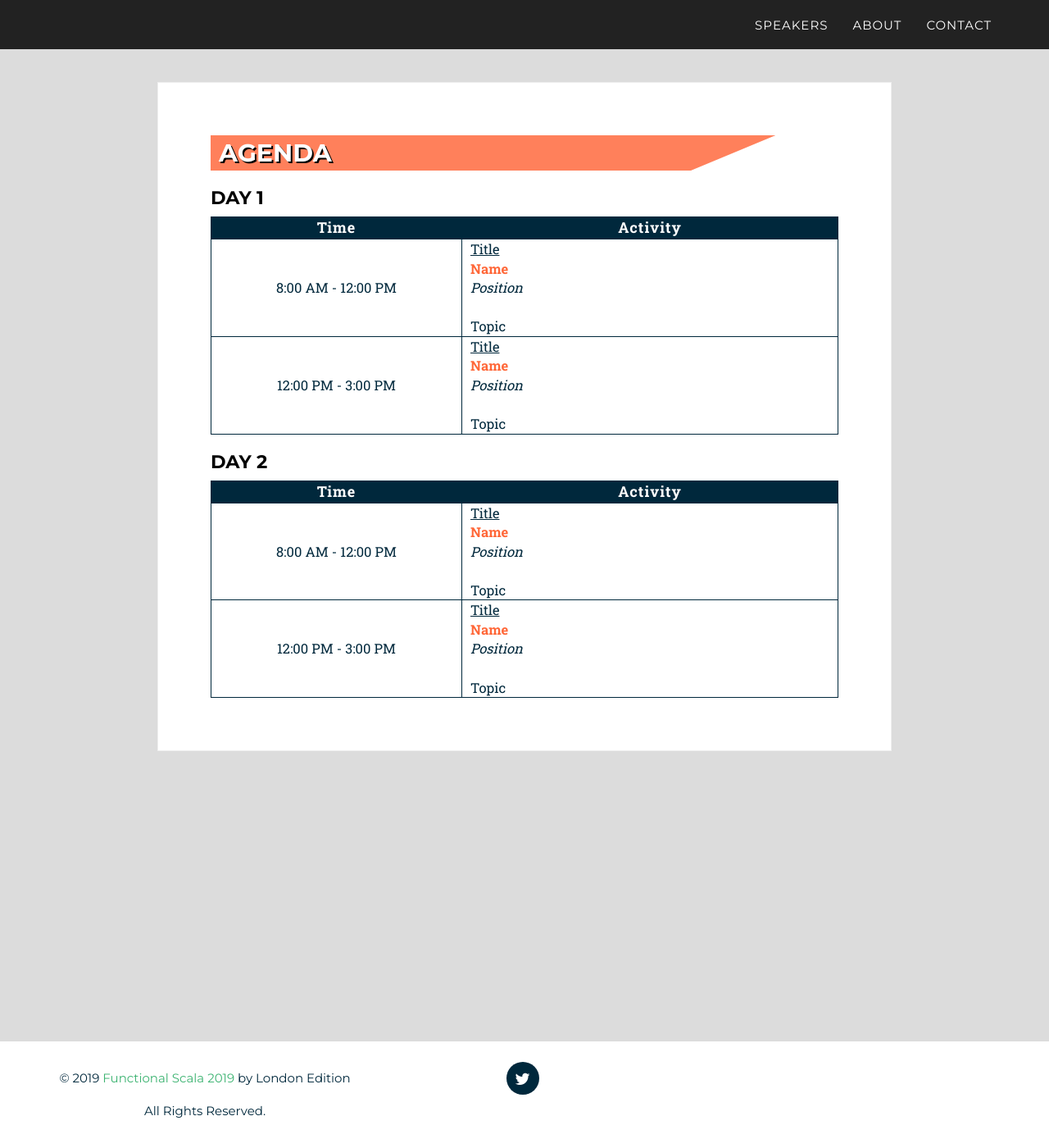
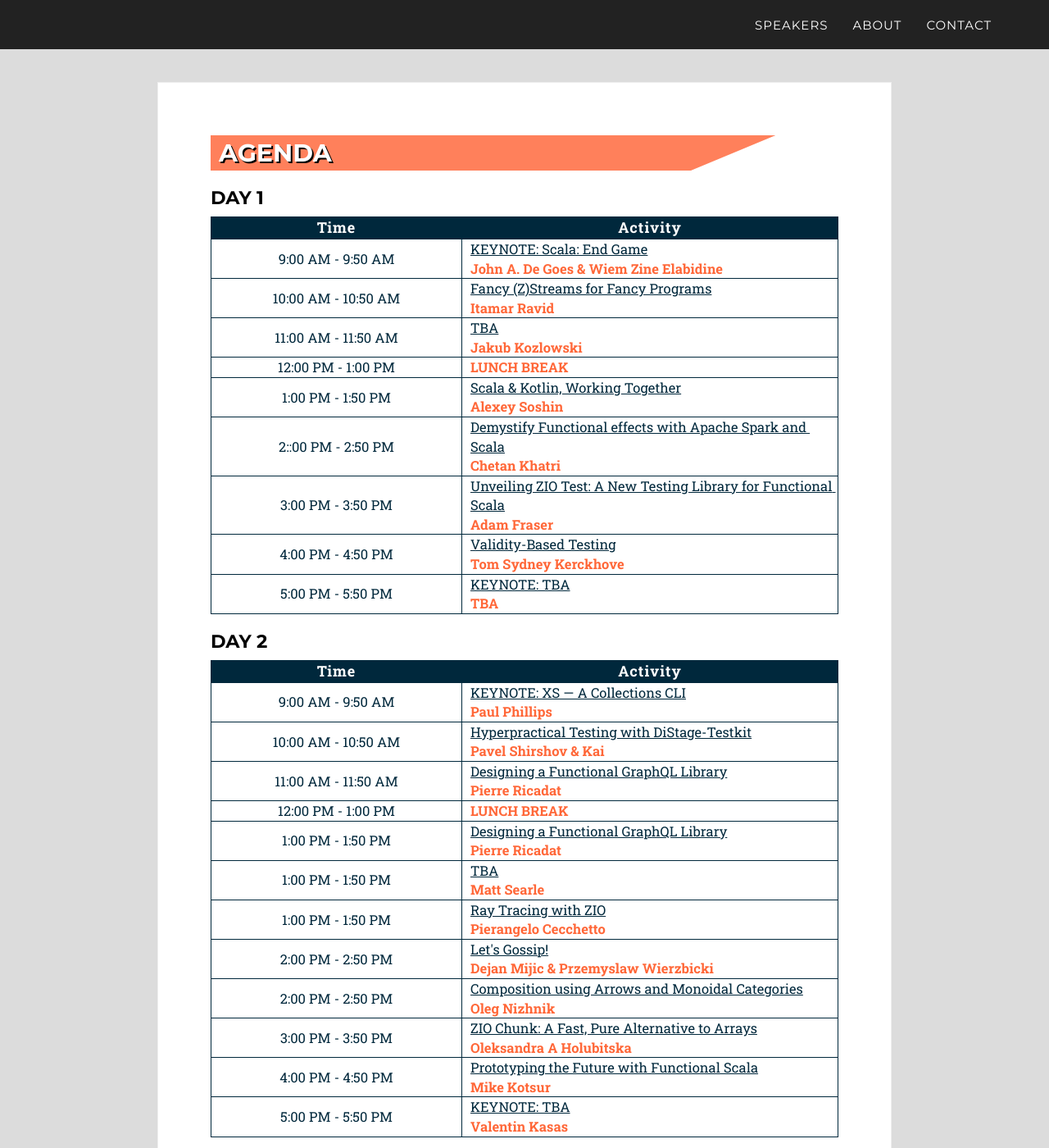
Before and after one commit to melvinchng/event-jekyll-theme, a Jekyll site: the page built from _2017_pages/agenda.html, in a window 1280 px wide and 1400 px high. Shown: the whole window at 82% size. Built offline with Jekyll 4.4.1, drawn with Linux system fonts in a browser that asks for light colours; some web fonts are replaced.

Commit message:
Add agenda, tweak speakers

```diff
--- a/_data/twenty_17/agendas_1.yml
+++ b/_data/twenty_17/agendas_1.yml
@@ -1,5 +1,26 @@
-- time: 8:00 AM - 12:00 PM
-  info: "<u>Title</u><br><b>Name</b><br><i>Position</i><br><br>Topic"
+- time: 9:00 AM - 9:50 AM
+  info: "<u>KEYNOTE: Scala: End Game</u><br><b>John A. De Goes & Wiem Zine Elabidine</b>"
 
-- time: 12:00 PM - 3:00 PM
-  info: "<u>Title</u><br><b>Name</b><br><i>Position</i><br><br>Topic"
+- time: 10:00 AM - 10:50 AM
+  info: "<u>Fancy (Z)Streams for Fancy Programs</u><br><b>Itamar Ravid</b>"
+
+- time: 11:00 AM - 11:50 AM
+  info: "<u>TBA</u><br><b>Jakub Kozlowski</b>"
+
+- time: 12:00 PM - 1:00 PM
+  info: "<b>LUNCH BREAK</b>"
+
+- time: 1:00 PM - 1:50 PM
+  info: "<u>Scala & Kotlin, Working Together</u><br><b>Alexey Soshin</b>"
+
+- time: 2::00 PM - 2:50 PM
+  info: "<u>Demystify Functional effects with Apache Spark and Scala</u><br><b>Chetan Khatri</b>"
+
+- time: 3:00 PM - 3:50 PM
+  info: "<u>Unveiling ZIO Test: A New Testing Library for Functional Scala</u><br><b>Adam Fraser</b>"
+
+- time: 4:00 PM - 4:50 PM
+  info: "<u>Validity-Based Testing</u><br><b>Tom Sydney Kerckhove</b>"
+
+- time: 5:00 PM - 5:50 PM
+  info: "<u>KEYNOTE: TBA</u><br><b>TBA</b>"
--- a/_data/twenty_17/agendas_2.yml
+++ b/_data/twenty_17/agendas_2.yml
@@ -1,5 +1,35 @@
-- time: 8:00 AM - 12:00 PM
-  info: "<u>Title</u><br><b>Name</b><br><i>Position</i><br><br>Topic"
+- time: 9:00 AM - 9:50 AM
+  info: "<u>KEYNOTE: XS — A Collections CLI</u><br><b>Paul Phillips</b>"
 
-- time: 12:00 PM - 3:00 PM
-  info: "<u>Title</u><br><b>Name</b><br><i>Position</i><br><br>Topic"
+- time: 10:00 AM - 10:50 AM
+  info: "<u>Hyperpractical Testing with DiStage-Testkit</u><br><b>Pavel Shirshov & Kai</b>"
+
+- time: 11:00 AM - 11:50 AM
+  info: "<u>Designing a Functional GraphQL Library</u><br><b>Pierre Ricadat</b>"
+
+- time: 12:00 PM - 1:00 PM
+  info: "<b>LUNCH BREAK</b>"
+
+- time: 1:00 PM - 1:50 PM
+  info: "<u>Designing a Functional GraphQL Library</u><br><b>Pierre Ricadat</b>"
+
+- time: 1:00 PM - 1:50 PM
+  info: "<u>TBA</u><br><b>Matt Searle</b>"
+
+- time: 1:00 PM - 1:50 PM
+  info: "<u>Ray Tracing with ZIO</u><br><b>Pierangelo Cecchetto</b>"
+
+- time: 2:00 PM - 2:50 PM
+  info: "<u>Let's Gossip!</u><br><b>Dejan Mijic & Przemyslaw Wierzbicki</b>"
+
+- time: 2:00 PM - 2:50 PM
+  info: "<u>Composition using Arrows and Monoidal Categories</u><br><b>Oleg Nizhnik</b>"
+
+- time: 3:00 PM - 3:50 PM
+  info: "<u>ZIO Chunk: A Fast, Pure Alternative to Arrays</u><br><b>Oleksandra A Holubitska</b>"
+
+- time: 4:00 PM - 4:50 PM
+  info: "<u>Prototyping the Future with Functional Scala</u><br><b>Mike Kotsur</b>"
+
+- time: 5:00 PM - 5:50 PM
+  info: "<u>KEYNOTE: TBA</u><br><b>Valentin Kasas</b>"
--- a/_data/twenty_17/speakers.yml
+++ b/_data/twenty_17/speakers.yml
@@ -4,8 +4,12 @@
   img: john_de_goes.jpg
   thumbnail: john_de_goes.jpg
   alt: John A. De Goes
-  topic: Coming soon
-  description: Coming soon
+  topic: "Scala: End Game"
+  description: "Scala 3 is the largest revision of the programming language in recent history, and is rapidly nearing release. With Kotlin on the rise and the containerized world drifting away from the JVM, developers everywhere are wondering what the future holds for Scala.
+
+In this sequel and conclusion to Scala’s Last Infinity War (Scalapeno 2018), John A. De Goes and Wiem Zine Elabidine take to the stage to present a compelling and inspiring vision for the Scala programming language, ecosystem, and community.
+
+Attendees will learn about powerful new simplifications coming to Scala 3; new libraries pushing Scala to the forefront of async, concurrent, and distributed programming; and new hope that the Scala community will move beyond past civil wars, and assemble together, diverse but united by a common passion for using a powerful language to take on the hard problems of modern application development."
 
 - title: Wiem Zine Elabidine
   name: Wiem-Zine-Elabidine
@@ -13,8 +17,12 @@
   img: wiem_zine_elabidine.jpg
   thumbnail: wiem_zine_elabidine.jpg
   alt: Wiem Zine Elabidine
-  topic: Coming soon
-  description: Coming soon
+  topic: "Scala: End Game"
+  description: "Scala 3 is the largest revision of the programming language in recent history, and is rapidly nearing release. With Kotlin on the rise and the containerized world drifting away from the JVM, developers everywhere are wondering what the future holds for Scala.
+
+In this sequel and conclusion to Scala’s Last Infinity War (Scalapeno 2018), John A. De Goes and Wiem Zine Elabidine take to the stage to present a compelling and inspiring vision for the Scala programming language, ecosystem, and community.
+
+Attendees will learn about powerful new simplifications coming to Scala 3; new libraries pushing Scala to the forefront of async, concurrent, and distributed programming; and new hope that the Scala community will move beyond past civil wars, and assemble together, diverse but united by a common passion for using a powerful language to take on the hard problems of modern application development."
 
 - title: Paul Phillips
   name: Paul-Phillips
@@ -70,7 +78,7 @@
   img: Kai.jpg
   thumbnail: Kai.jpg
   alt: Kai
-  topic: Hyperpractical testing with distage-testkit
+  topic: Hyperpractical Testing with DiStage-Testkit
   description: Coming soon
 
 - title: Pierre Ricadat
@@ -150,7 +158,7 @@
   img: Pavel_Shirshov.jpg
   thumbnail: Pavel_Shirshov.jpg
   alt: Pavel Shirshov
-  topic: Hyperpractical testing with distage-testkit
+  topic: Hyperpractical Testing with DiStage-Testkit
   description: Coming soon
 
 - title: Jakub Kozlowski
@@ -209,7 +217,7 @@
   img: Tom_Sydney_Kerckhove.jpg
   thumbnail: Tom_Sydney_Kerckhove.jpg
   alt: Tom Sydney Kerckhove
-  topic: Validity-based testing
+  topic: Validity-Based Testing
   description: "Writing correct software is difficult. Property testing has the
 potential to make safe software easier and cheaper. However, current
 methods still involve the costly requirement for programmers to write
@@ -237,8 +245,8 @@
   subtitle: Technical Leader
   img: Mike_Kotsur.jpg
   thumbnail: Mike_Kotsur.jpg
-  alt: Tom Sydney Kerckhove
-  topic: Prototyping the future with functional Scala
+  alt: Mike Kotsur
+  topic: Prototyping the Future with Functional Scala
   description: "A few months ago I quit my job and became an independent contractor so that I could help companies build great applications using Scala.
   My first client, a medium sized company, which develops SAAS products for universities and research organizations, asked me to help the team to develop
   a kick-ass prototype within a very limited period of time.
```
